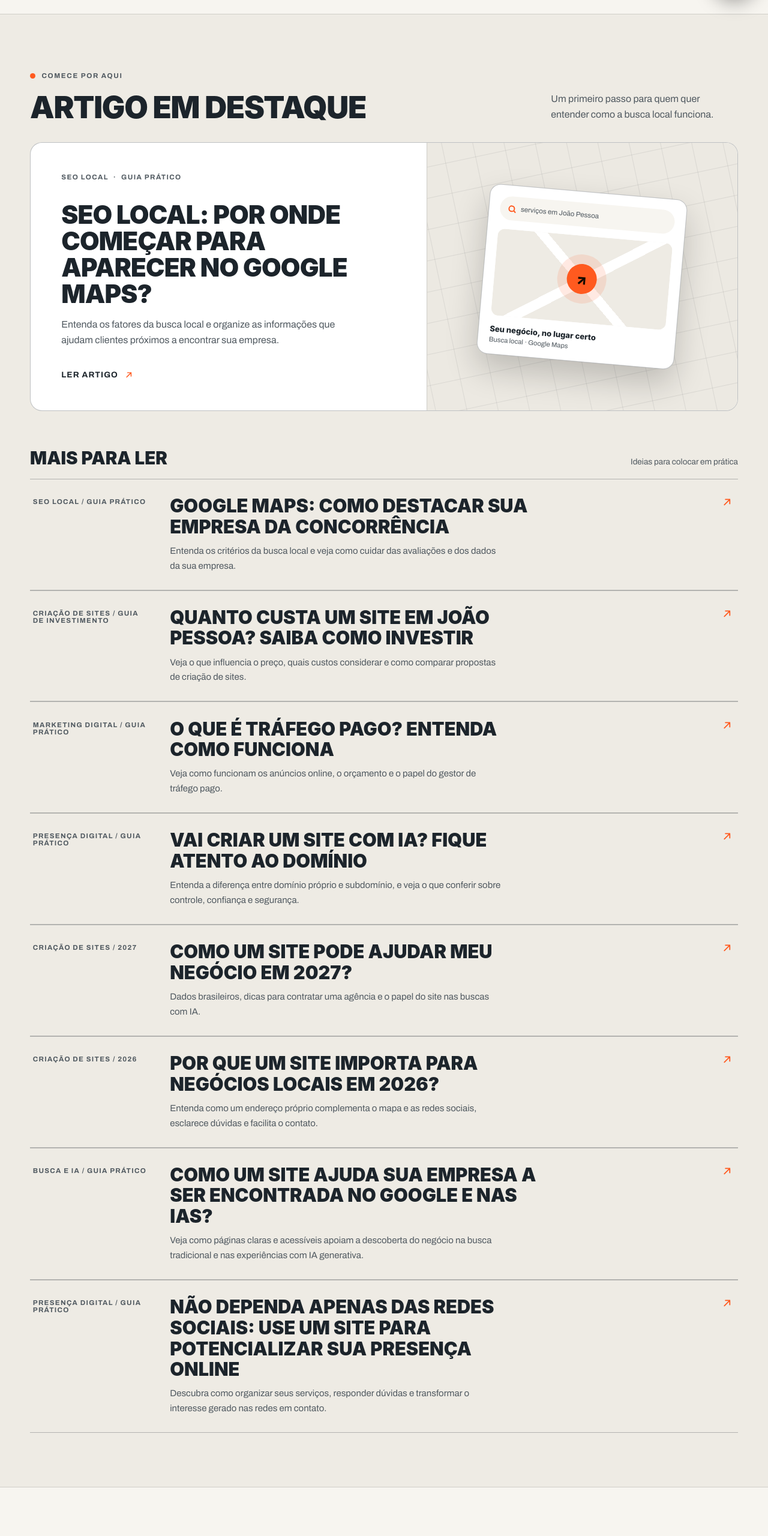
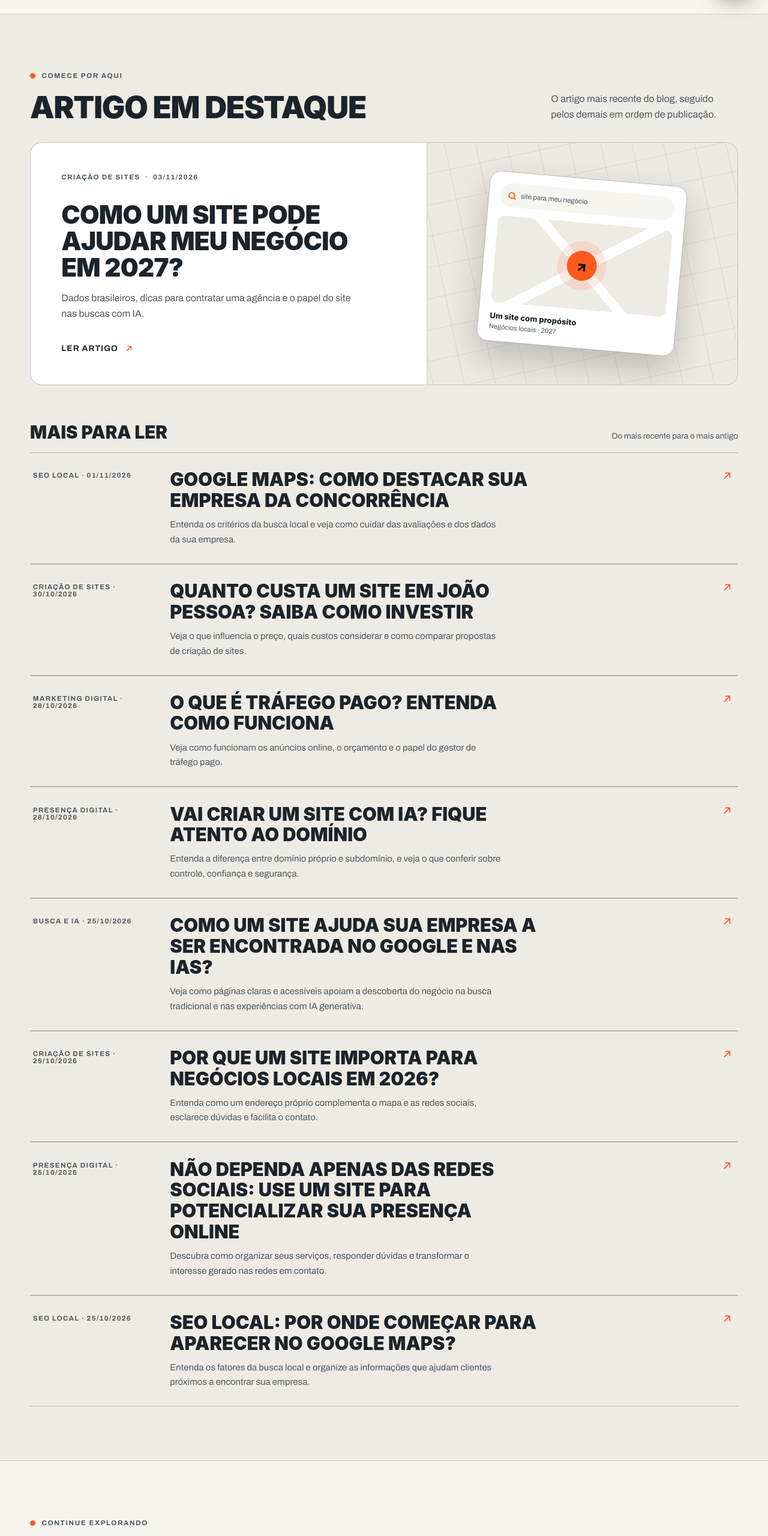
Before and after one commit to lamarkmartins-commits/raio-local-site, a plain HTML site: page blog/blog.html in a window 1280 px wide. Shown: the part 790-3350 px from the top of the page at 60% size. Drawn offline with Linux system fonts and the light colour scheme; a web font is replaced by a local one.

Commit message:
Atualizações no site, data, ordem de artigos, etc

```diff
--- a/assets/css/blog.css
+++ b/assets/css/blog.css
@@ -76,6 +76,8 @@
 .blog-article-hero .blog-hero-lead{max-width:62ch}
 .blog-article-meta{display:flex;flex-wrap:wrap;gap:.6rem 1.2rem;align-items:center;margin-top:1.8rem;color:var(--muted);font-size:.82rem}
 .blog-article-meta strong{color:var(--text)}
+.blog-updated-tag{display:inline-flex;align-items:center;gap:.3rem;font-weight:700}
+.blog-updated-tag time{font-weight:400}
 .blog-article-layout{display:grid;grid-template-columns:220px minmax(0,1fr);gap:clamp(2.5rem,7vw,7rem);padding:clamp(3rem,6vw,5rem) 0}
 .blog-toc{position:sticky;top:calc(var(--header-h) + 2rem);align-self:start;border-top:2px solid var(--accent);padding-top:1rem}
 .blog-toc h2{font:800 .75rem var(--font-body);text-transform:uppercase;letter-spacing:.13em}
--- a/blog/blog.html
+++ b/blog/blog.html
@@ -88,50 +88,50 @@
 
     <section class="blog-section blog-section--soft" id="artigos" aria-labelledby="artigos-titulo">
       <div class="container">
-        <div class="blog-section-head"><div><p class="blog-kicker">Comece por aqui</p><h2 id="artigos-titulo">Artigo em destaque</h2></div><p>Um primeiro passo para quem quer entender como a busca local funciona.</p></div>
-        <a class="blog-feature" href="seo-local-por-onde-comecar/">
-          <div class="blog-feature-copy"><div class="blog-feature-meta"><span>SEO Local</span><span aria-hidden="true">·</span><span>Guia prático</span></div><h3>SEO Local: por onde começar para aparecer no Google Maps?</h3><p>Entenda os fatores da busca local e organize as informações que ajudam clientes próximos a encontrar sua empresa.</p><span class="blog-feature-read">Ler artigo <svg class="ic" aria-hidden="true"><use href="#i-arrow"/></svg></span></div>
-          <div class="blog-feature-art" aria-hidden="true"><div class="blog-search-card"><div class="blog-search-bar"><i></i><span>serviços em João Pessoa</span></div><div class="blog-search-map"><span>↗</span></div><strong class="blog-search-caption">Seu negócio, no lugar certo<small>Busca local · Google Maps</small></strong></div></div>
+        <div class="blog-section-head"><div><p class="blog-kicker">Comece por aqui</p><h2 id="artigos-titulo">Artigo em destaque</h2></div><p>O artigo mais recente do blog, seguido pelos demais em ordem de publicação.</p></div>
+        <a class="blog-feature" href="como-site-ajuda-negocio-2027/">
+          <div class="blog-feature-copy"><div class="blog-feature-meta"><span>Criação de sites</span><span aria-hidden="true">·</span><time datetime="2026-11-03">03/11/2026</time></div><h3>Como um site pode ajudar meu negócio em 2027?</h3><p>Dados brasileiros, dicas para contratar uma agência e o papel do site nas buscas com IA.</p><span class="blog-feature-read">Ler artigo <svg class="ic" aria-hidden="true"><use href="#i-arrow"/></svg></span></div>
+          <div class="blog-feature-art" aria-hidden="true"><div class="blog-search-card"><div class="blog-search-bar"><i></i><span>site para meu negócio</span></div><div class="blog-search-map"><span>↗</span></div><strong class="blog-search-caption">Um site com propósito<small>Negócios locais · 2027</small></strong></div></div>
         </a>
-        <div class="blog-more-head"><h3>Mais para ler</h3><span>Ideias para colocar em prática</span></div>
+        <div class="blog-more-head"><h3>Mais para ler</h3><span>Do mais recente para o mais antigo</span></div>
         <a class="blog-post-card" href="google-maps-destacar-empresa/">
-          <span class="blog-post-card-meta">SEO Local / Guia prático</span>
+          <span class="blog-post-card-meta">SEO Local · <time datetime="2026-11-01">01/11/2026</time></span>
           <span class="blog-post-card-content"><strong>Google Maps: como destacar sua empresa da concorrência</strong><span>Entenda os critérios da busca local e veja como cuidar das avaliações e dos dados da sua empresa.</span></span>
           <svg class="ic" aria-hidden="true"><use href="#i-arrow"/></svg>
         </a>
         <a class="blog-post-card" href="quanto-custa-um-site-em-joao-pessoa/">
-          <span class="blog-post-card-meta">Criação de sites / Guia de investimento</span>
+          <span class="blog-post-card-meta">Criação de sites · <time datetime="2026-10-30">30/10/2026</time></span>
           <span class="blog-post-card-content"><strong>Quanto custa um site em João Pessoa? Saiba como investir</strong><span>Veja o que influencia o preço, quais custos considerar e como comparar propostas de criação de sites.</span></span>
           <svg class="ic" aria-hidden="true"><use href="#i-arrow"/></svg>
         </a>
         <a class="blog-post-card" href="o-que-e-trafego-pago/">
-          <span class="blog-post-card-meta">Marketing digital / Guia prático</span>
+          <span class="blog-post-card-meta">Marketing digital · <time datetime="2026-10-28">28/10/2026</time></span>
           <span class="blog-post-card-content"><strong>O que é tráfego pago? Entenda como funciona</strong><span>Veja como funcionam os anúncios online, o orçamento e o papel do gestor de tráfego pago.</span></span>
           <svg class="ic" aria-hidden="true"><use href="#i-arrow"/></svg>
         </a>
         <a class="blog-post-card" href="dominio-site-com-ia/">
-          <span class="blog-post-card-meta">Presença digital / Guia prático</span>
+          <span class="blog-post-card-meta">Presença digital · <time datetime="2026-10-28">28/10/2026</time></span>
           <span class="blog-post-card-content"><strong>Vai criar um site com IA? Fique atento ao domínio</strong><span>Entenda a diferença entre domínio próprio e subdomínio, e veja o que conferir sobre controle, confiança e segurança.</span></span>
           <svg class="ic" aria-hidden="true"><use href="#i-arrow"/></svg>
         </a>
-        <a class="blog-post-card" href="como-site-ajuda-negocio-2027/">
-          <span class="blog-post-card-meta">Criação de sites / 2027</span>
-          <span class="blog-post-card-content"><strong>Como um site pode ajudar meu negócio em 2027?</strong><span>Dados brasileiros, dicas para contratar uma agência e o papel do site nas buscas com IA.</span></span>
+        <a class="blog-post-card" href="site-encontrado-google-ia-generativa/">
+          <span class="blog-post-card-meta">Busca e IA · <time datetime="2026-10-25">25/10/2026</time></span>
+          <span class="blog-post-card-content"><strong>Como um site ajuda sua empresa a ser encontrada no Google e nas IAs?</strong><span>Veja como páginas claras e acessíveis apoiam a descoberta do negócio na busca tradicional e nas experiências com IA generativa.</span></span>
           <svg class="ic" aria-hidden="true"><use href="#i-arrow"/></svg>
         </a>
         <a class="blog-post-card" href="importancia-site-negocios-locais-2026/">
-          <span class="blog-post-card-meta">Criação de sites / 2026</span>
+          <span class="blog-post-card-meta">Criação de sites · <time datetime="2026-10-25">25/10/2026</time></span>
           <span class="blog-post-card-content"><strong>Por que um site importa para negócios locais em 2026?</strong><span>Entenda como um endereço próprio complementa o mapa e as redes sociais, esclarece dúvidas e facilita o contato.</span></span>
           <svg class="ic" aria-hidden="true"><use href="#i-arrow"/></svg>
         </a>
-        <a class="blog-post-card" href="site-encontrado-google-ia-generativa/">
-          <span class="blog-post-card-meta">Busca e IA / Guia prático</span>
-          <span class="blog-post-card-content"><strong>Como um site ajuda sua empresa a ser encontrada no Google e nas IAs?</strong><span>Veja como páginas claras e acessíveis apoiam a descoberta do negócio na busca tradicional e nas experiências com IA generativa.</span></span>
+        <a class="blog-post-card" href="site-alem-das-redes-sociais/">
+          <span class="blog-post-card-meta">Presença digital · <time datetime="2026-10-25">25/10/2026</time></span>
+          <span class="blog-post-card-content"><strong>Não dependa apenas das redes sociais: use um site para potencializar sua presença online</strong><span>Descubra como organizar seus serviços, responder dúvidas e transformar o interesse gerado nas redes em contato.</span></span>
           <svg class="ic" aria-hidden="true"><use href="#i-arrow"/></svg>
         </a>
-        <a class="blog-post-card" href="site-alem-das-redes-sociais/">
-          <span class="blog-post-card-meta">Presença digital / Guia prático</span>
-          <span class="blog-post-card-content"><strong>Não dependa apenas das redes sociais: use um site para potencializar sua presença online</strong><span>Descubra como organizar seus serviços, responder dúvidas e transformar o interesse gerado nas redes em contato.</span></span>
+        <a class="blog-post-card" href="seo-local-por-onde-comecar/">
+          <span class="blog-post-card-meta">SEO Local · <time datetime="2026-10-25">25/10/2026</time></span>
+          <span class="blog-post-card-content"><strong>SEO Local: por onde começar para aparecer no Google Maps?</strong><span>Entenda os fatores da busca local e organize as informações que ajudam clientes próximos a encontrar sua empresa.</span></span>
           <svg class="ic" aria-hidden="true"><use href="#i-arrow"/></svg>
         </a>
       </div>
--- a/theme.css
+++ b/theme.css
@@ -1,5 +1,6 @@
 /* Controles e cores compartilhados por todas as páginas. */
 :root{color-scheme:dark}
+html:not([data-theme="light"]) .header-instagram img{filter:invert(1)}
 .theme-toggle{
   display:inline-flex;align-items:center;justify-content:center;gap:.45rem;
   min-height:44px;padding:.45rem .7rem;border:1px solid var(--line-2);
```
Also changed, not shown: blog/como-site-ajuda-negocio-2027/index.html (+1 -1 lines), blog/dominio-site-com-ia/index.html (+2 -8 lines), blog/google-maps-destacar-empresa/index.html (+2 -2 lines), blog/importancia-site-negocios-locais-2026/index.html (+2 -2 lines), blog/o-que-e-trafego-pago/index.html (+2 -8 lines), blog/quanto-custa-um-site-em-joao-pessoa/index.html (+2 -2 lines), blog/seo-local-por-onde-comecar/index.html (+2 -8 lines), blog/site-alem-das-redes-sociais/index.html (+2 -2 lines), blog/site-encontrado-google-ia-generativa/index.html (+2 -2 lines), blog/README.md.
